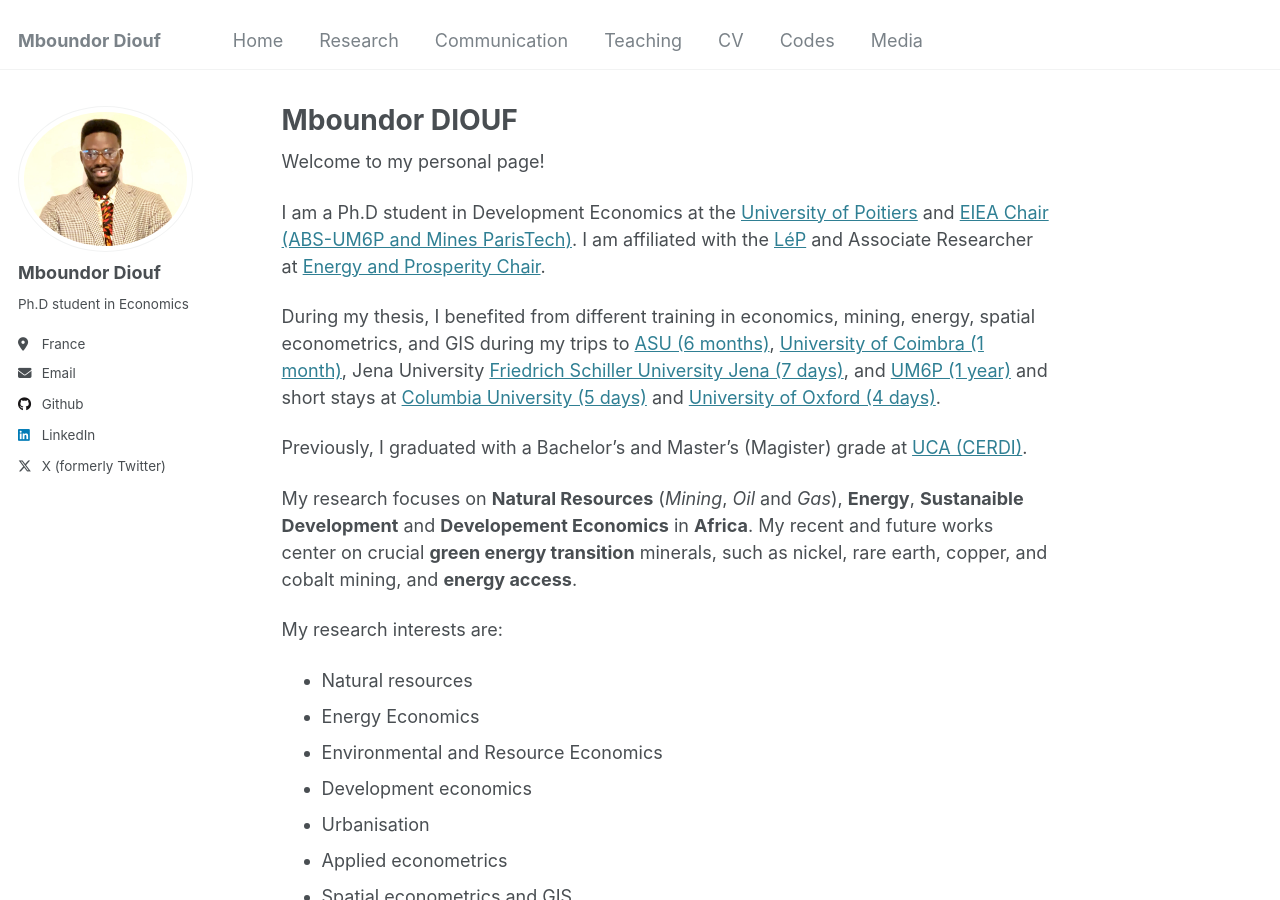
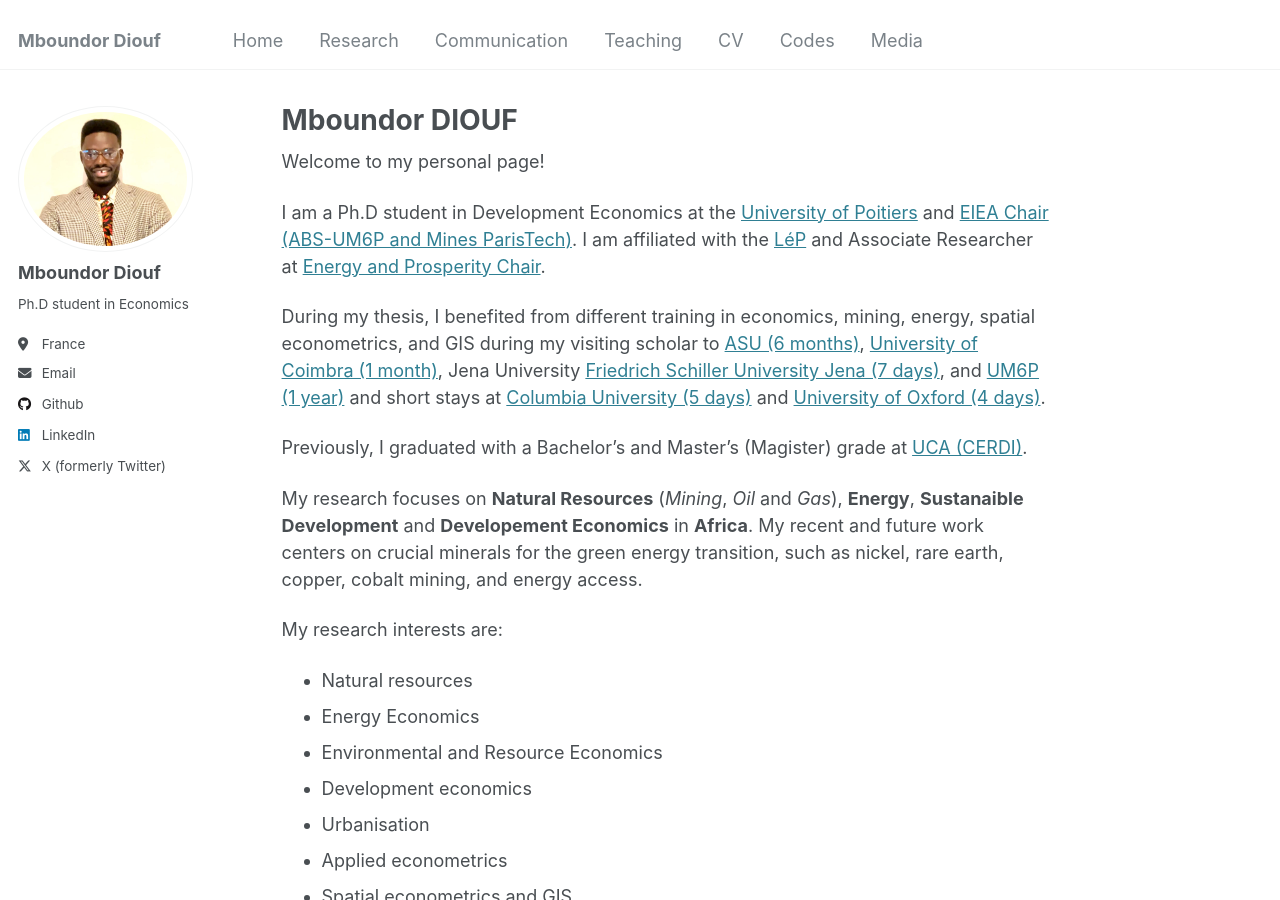
Before and after one commit to mboundordiouf/mboundordiouf.github.io, a Jekyll site: the page built from _pages/about.md, in a window 1280 px wide and 900 px high. Built offline with Jekyll 4.4.1, drawn with Linux system fonts in a browser that asks for light colours.

Commit message:
Update about.md

```diff
--- a/_pages/about.md
+++ b/_pages/about.md
@@ -12,12 +12,12 @@ Welcome to my personal page!
 
 I am a Ph.D student in Development Economics at the [University of Poitiers](https://www.univ-poitiers.fr/) and [EIEA Chair (ABS-UM6P and Mines ParisTech)](https://www.cerna.minesparis.psl.eu/Recherche/EIEA/). I am affiliated with the [LéP](https://lep.labo.univ-poitiers.fr/accueil/les-membres/diouf-mboundor/) and Associate Researcher at [Energy and Prosperity Chair](http://www.chair-energy-prosperity.org/en/category/research-fellows-1/mboundor-diouf-en/).
 
-During my thesis, I benefited from different training in economics, mining, energy, spatial econometrics, and GIS during my trips to [ASU (6 months)](https://www.asu.edu/), [University of Coimbra (1 month)](https://www.uc.pt/en/), Jena University [Friedrich Schiller University Jena (7 days)](https://www.uni-jena.de/en), and [UM6P (1 year)](https://www.um6p.ma/) and short stays at [Columbia University (5 days)](https://www.columbia.edu/) and  [University of Oxford (4 days)](https://www.ox.ac.uk/).
+During my thesis, I benefited from different training in economics, mining, energy, spatial econometrics, and GIS during my visiting scholar to [ASU (6 months)](https://www.asu.edu/), [University of Coimbra (1 month)](https://www.uc.pt/en/), Jena University [Friedrich Schiller University Jena (7 days)](https://www.uni-jena.de/en), and [UM6P (1 year)](https://www.um6p.ma/) and short stays at [Columbia University (5 days)](https://www.columbia.edu/) and  [University of Oxford (4 days)](https://www.ox.ac.uk/).
 
 Previously, I graduated with a Bachelor's and Master's (Magister) grade at [UCA (CERDI)](https://cerdi.uca.fr/#/admin).
 
 My research focuses on **Natural Resources** (*Mining*, *Oil* and *Gas*), **Energy**, **Sustanaible Development** and **Developement Economics** in **Africa**.
-My recent and future works center on crucial **green energy transition** minerals, such as nickel, rare earth, copper, and cobalt mining, and **energy access**.
+My recent and future work centers on crucial minerals for the green energy transition, such as nickel, rare earth, copper, cobalt mining, and energy access.
 
 My research interests are:
 - <font size="4">Natural resources</font>
```
